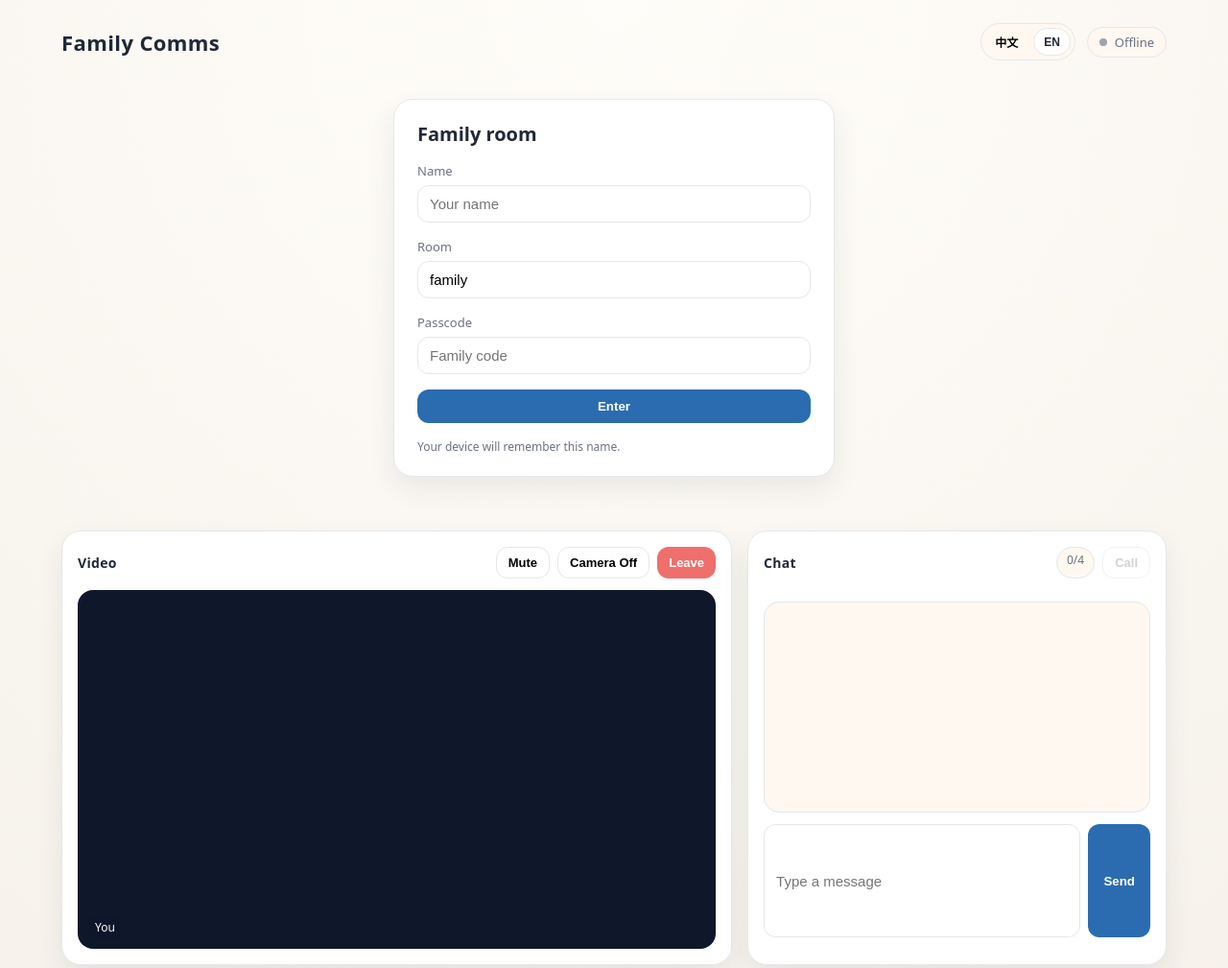
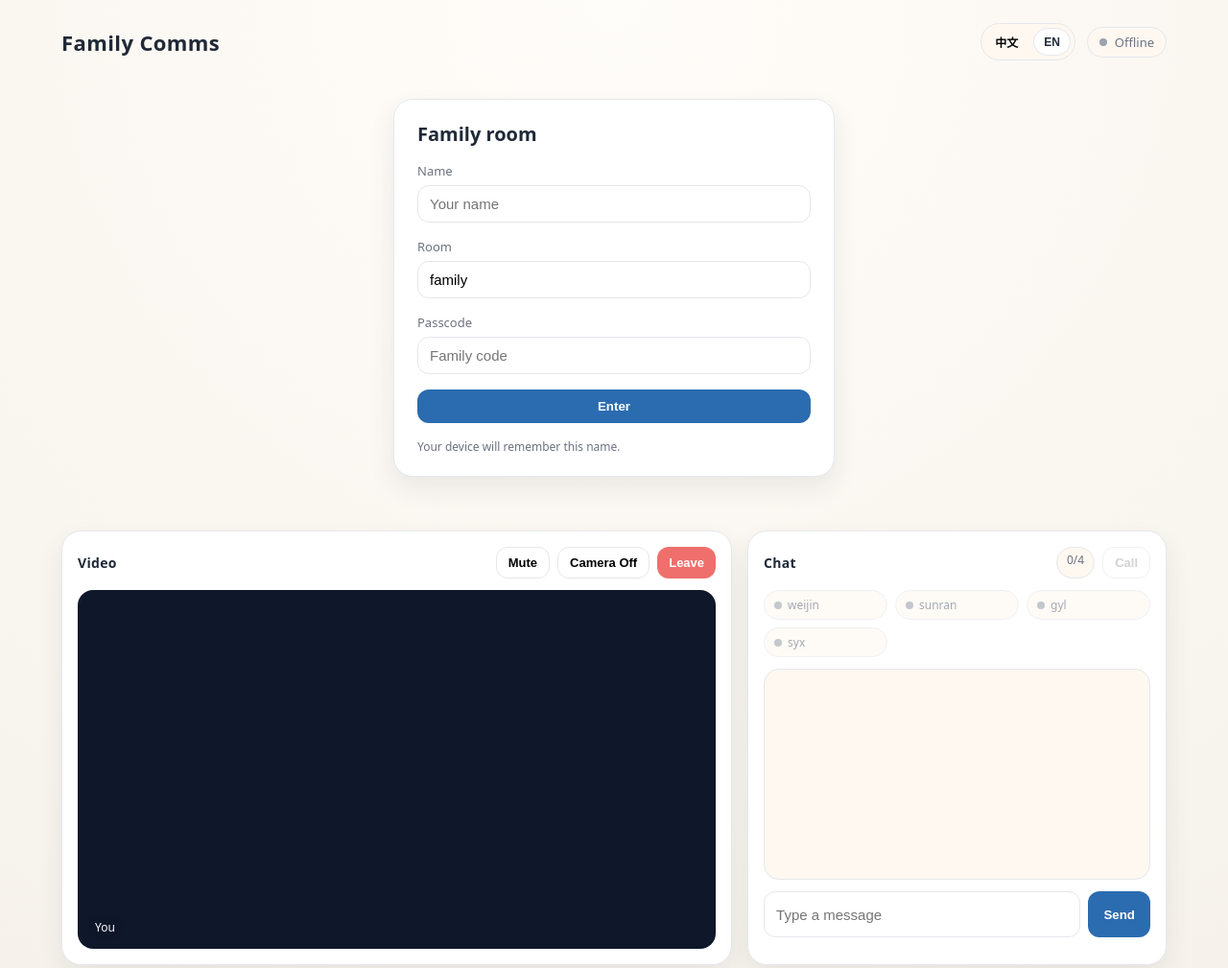
Before and after one commit to tuina120/family-comms, a plain HTML site: page public/index.html in a window 1280 px wide. Shown: the top 1009 px of the page at 96% size. Drawn offline with Linux system fonts and the light colour scheme; no server answers.

Commit message:
Show family roster

```diff
--- a/public/app.js
+++ b/public/app.js
@@ -39,6 +39,7 @@ const STORAGE_KEYS = {
 };
 
 const DEFAULT_STUN_URLS = ["stun:stun.l.google.com:19302"];
+const FAMILY_NAMES = ["weijin", "sunran", "gyl", "syx"];
 
 const i18n = {
   en: {
@@ -594,7 +595,8 @@ function updateParticipantCount() {
   if (!participantCountEl) return;
   const base = state.name ? 1 : 0;
   const total = base + state.peers.size;
-  participantCountEl.textContent = `${total}/${state.maxPeers}`;
+  const max = FAMILY_NAMES.length || state.maxPeers;
+  participantCountEl.textContent = `${total}/${max}`;
 }
 
 function updateNotifyButton() {
@@ -609,20 +611,47 @@ function updateCallButton() {
 
 function renderParticipants() {
   participantsEl.innerHTML = "";
-  const pills = [];
+  const onlineNames = new Set();
   if (state.name) {
-    pills.push({
-      id: state.selfId || "self",
-      name: `${state.name} (${t("label_you")})`,
-    });
+    onlineNames.add(state.name.toLowerCase());
   }
   for (const peer of state.peers.values()) {
-    pills.push({ id: peer.id, name: peer.name });
+    if (peer.name) onlineNames.add(peer.name.toLowerCase());
   }
-  for (const pill of pills) {
+  const roster = FAMILY_NAMES.map((name) => ({
+    name,
+    key: name.toLowerCase(),
+  }));
+  const rosterKeys = new Set(roster.map((item) => item.key));
+
+  for (const person of roster) {
     const el = document.createElement("div");
-    el.className = "participant-pill";
-    el.textContent = pill.name;
+    const isOnline = onlineNames.has(person.key);
+    const isSelf = state.name && state.name.toLowerCase() === person.key;
+    el.className = `participant-pill ${isOnline ? "online" : "offline"}${
+      isSelf ? " self" : ""
+    }`;
+    const dot = document.createElement("span");
+    dot.className = "participant-dot";
+    const label = document.createElement("span");
+    label.textContent = isSelf
+      ? `${person.name} (${t("label_you")})`
+      : person.name;
+    el.appendChild(dot);
+    el.appendChild(label);
+    participantsEl.appendChild(el);
+  }
+
+  for (const name of onlineNames) {
+    if (rosterKeys.has(name)) continue;
+    const el = document.createElement("div");
+    el.className = "participant-pill online";
+    const dot = document.createElement("span");
+    dot.className = "participant-dot";
+    const label = document.createElement("span");
+    label.textContent = name;
+    el.appendChild(dot);
+    el.appendChild(label);
     participantsEl.appendChild(el);
   }
   updateParticipantCount();
--- a/public/styles.css
+++ b/public/styles.css
@@ -281,8 +281,8 @@ button:disabled {
 }
 
 .participants {
-  display: flex;
-  flex-wrap: wrap;
+  display: grid;
+  grid-template-columns: repeat(auto-fit, minmax(120px, 1fr));
   gap: 8px;
   font-size: 12px;
   color: var(--muted);
@@ -370,10 +370,33 @@ button:disabled {
 }
 
 .participant-pill {
-  padding: 4px 10px;
+  display: inline-flex;
+  align-items: center;
+  gap: 6px;
+  padding: 6px 10px;
   border-radius: 999px;
   background: var(--bg-soft);
   border: 1px solid var(--border);
+}
+
+.participant-pill.offline {
+  opacity: 0.6;
+}
+
+.participant-pill.self {
+  border-color: var(--accent);
+  color: var(--text);
+}
+
+.participant-dot {
+  width: 8px;
+  height: 8px;
+  border-radius: 999px;
+  background: #9ca3af;
+}
+
+.participant-pill.online .participant-dot {
+  background: #16a34a;
 }
 
 .messages {
--- a/public/sw.js
+++ b/public/sw.js
@@ -1,4 +1,4 @@
-const CACHE_NAME = "family-comms-v10";
+const CACHE_NAME = "family-comms-v11";
 const ASSETS = [
   "/",
   "/index.html",
```
